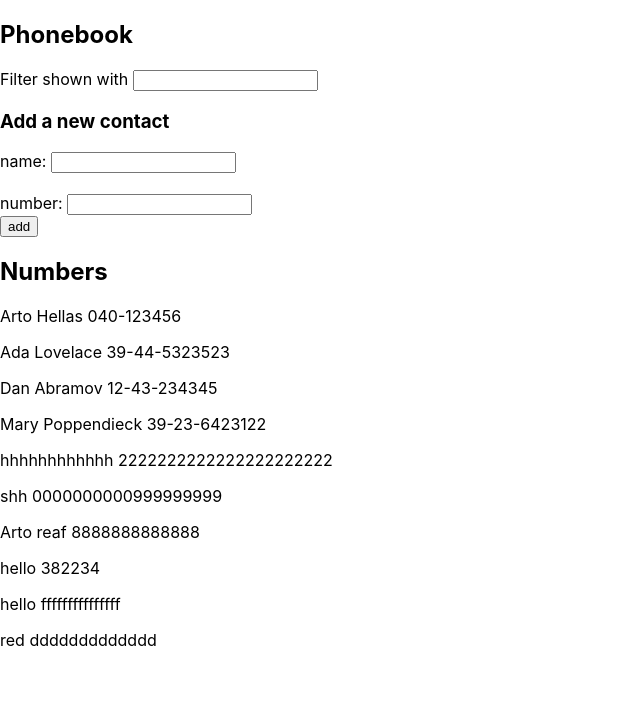
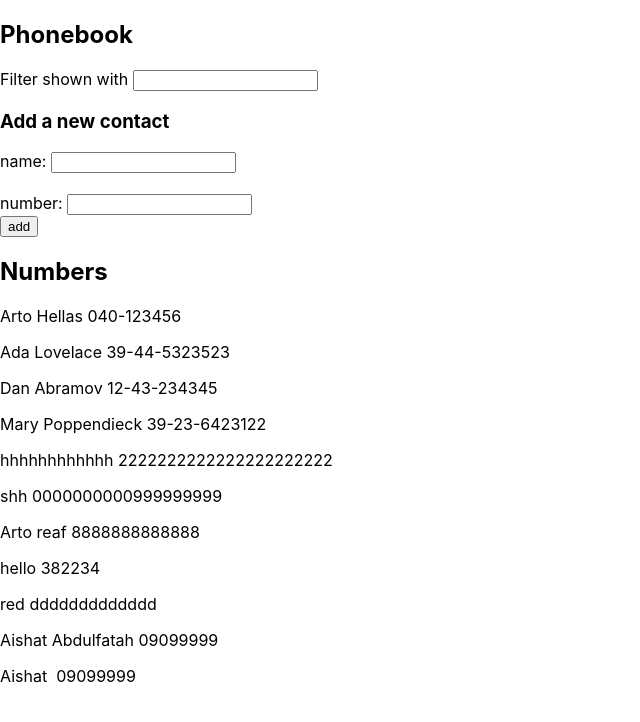
Before and after one commit to aishacodes/react-class-ex, a React (Create React App) app: page / in a window 1280 px wide. Shown: the top 722 px of the page, without its empty margins (0-640 px from the left). Built offline with nearby package versions, Linux system fonts and the light colour scheme; data requests are answered from the project's data file.

Commit message:
fix: form input

```diff
--- a/db.json
+++ b/db.json
@@ -41,14 +41,24 @@
       "phoneNumber": "382234"
     },
     {
-      "id": "gyqu",
-      "name": " hello",
-      "phoneNumber": "fffffffffffffff"
-    },
-    {
       "id": "gq4z",
       "name": " red",
       "phoneNumber": "ddddddddddddd"
+    },
+    {
+      "id": "wndh",
+      "name": "Aishat Abdulfatah",
+      "phoneNumber": "09099999"
+    },
+    {
+      "id": "nvqg",
+      "name": " Aishat ",
+      "phoneNumber": "09099999"
+    },
+    {
+      "id": "vtgv",
+      "name": "",
+      "phoneNumber": ""
     }
   ]
 }
--- a/package.json
+++ b/package.json
@@ -16,7 +16,7 @@
     "build": "react-scripts build",
     "test": "react-scripts test",
     "eject": "react-scripts eject",
-    "script": " json-server --port 3010 --watch db.json "
+    "script": "json-server --port 3030 --watch db.json"
   },
   "eslintConfig": {
     "extends": "react-app"
--- a/src/App.jsx
+++ b/src/App.jsx
@@ -15,8 +15,6 @@ export const generateId = () => Math.random().toString(36).substring(2, 6)
       // {id:3, name: 'Dan Abramov', phoneNumber: '12-43-234345' },
       // {id:4, name: 'Mary Poppendieck', phoneNumber: '39-23-6423122' }
     ])
-    const [ newName, setNewName ] = useState('')
-    const [ newNumber, setNewNumber ] = useState('')
     const [ filtered, setFiltered ] = useState('')
 
 
@@ -24,12 +22,15 @@ export const generateId = () => Math.random().toString(36).substring(2, 6)
 
     const addNewContact = (e) => {
       e.preventDefault();
-
+      let newName = e.target.name.value
+      let  newNumber = e.target.phoneNumber.value
+          console.log(newName)
       if(persons.some(person => person.name.toLowerCase().trim() === newName.trim().toLowerCase()))
          {
-        setNewName('')
-        setNewNumber('')
-        return window.alert(`${newName} has been added to phonebook before` )
+          window.alert(`${newName} has been added to phonebook before`)
+          e.target.reset()
+          return null
+
       }
       const newInput = {
           id: generateId(),
@@ -38,8 +39,8 @@ export const generateId = () => Math.random().toString(36).substring(2, 6)
       }
       Axios.post('http://localhost:3030/persons',newInput)
             .then( res => {
-              setNewName('')
-              setNewNumber('')
+              newName =''
+              newNumber=''
               setPersons(persons.concat(res.data))
               alert('Contact has been added successfully!')
             })
@@ -78,7 +79,7 @@ export const generateId = () => Math.random().toString(36).substring(2, 6)
       <div>
         <h2>Phonebook</h2>
         <Search handlesearch = {search}/>
-        <PersonForm nameval={newName} numval= {newNumber} handleSubmit = {e => addNewContact(e)} handleNumberChange={e => setNewNumber(e.target.value) } handleNameChange={e => setNewName( e.target.value ) } />
+        <PersonForm handleSubmit = {e => addNewContact(e)} />
         <h2>Numbers</h2>
        <Persons persons = {filtered || persons} />
       </div>
--- a/src/components/PersonForm.jsx
+++ b/src/components/PersonForm.jsx
@@ -1,14 +1,15 @@
 import React from 'react'
 
-function PersonForm({handleSubmit, handleNumberChange, handleNameChange, nameval, numval}) {
+function PersonForm({handleSubmit}) {
   return (
     <div>
       <form onSubmit={handleSubmit}>
           <h3>Add a new contact</h3>
           <div>
-            name: <input value={nameval} type="text"  onChange={handleNameChange} /> </div><br />
-            <div>number: <input value = {numval} type="text" onChange={handleNumberChange} /></div>
-
+            name: <input name="name" type="text" required /> </div><br />
+            <div>
+              number: <input name="phoneNumber" type="text" required />
+            </div>
           <div>
             <button type="submit">add</button>
           </div>
```
